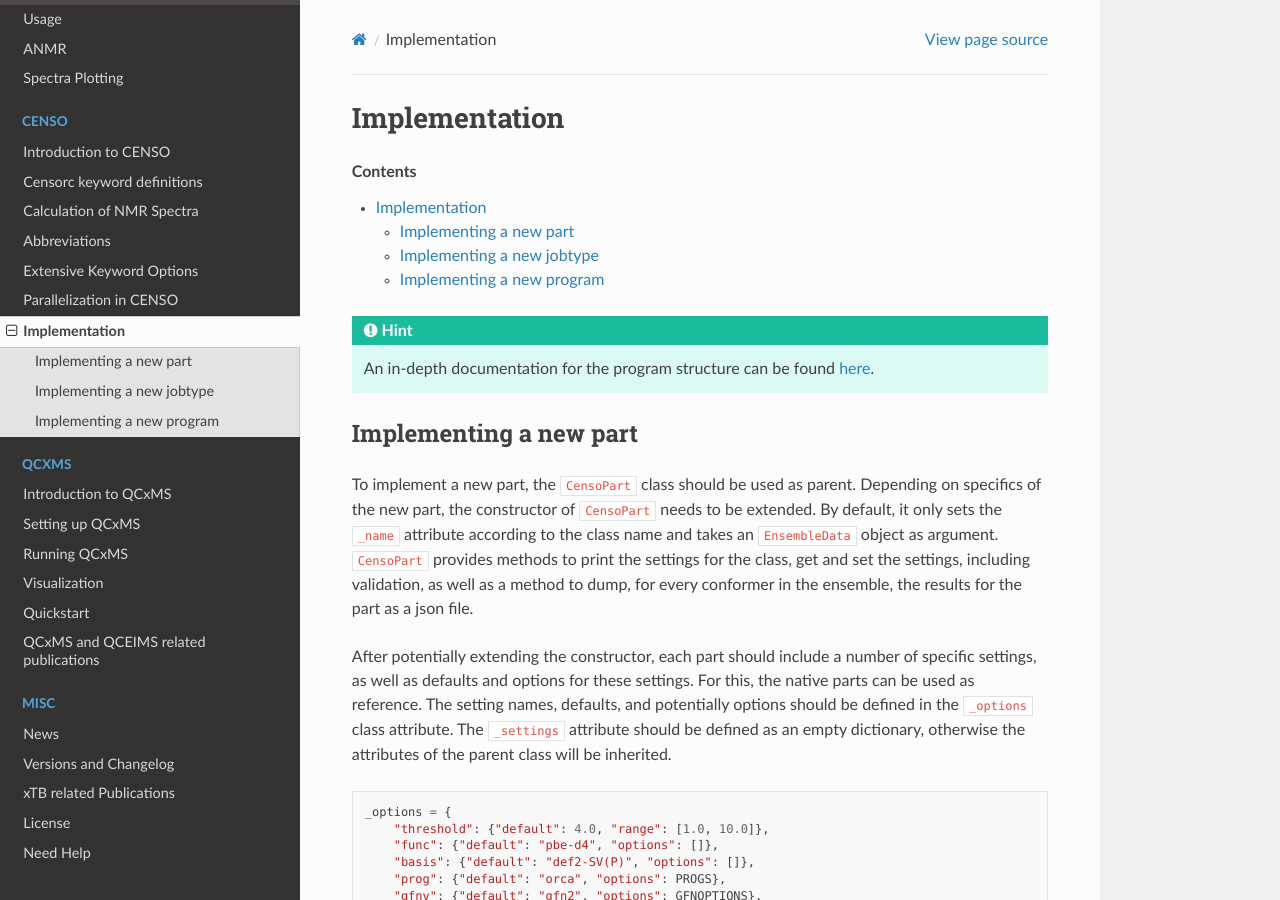
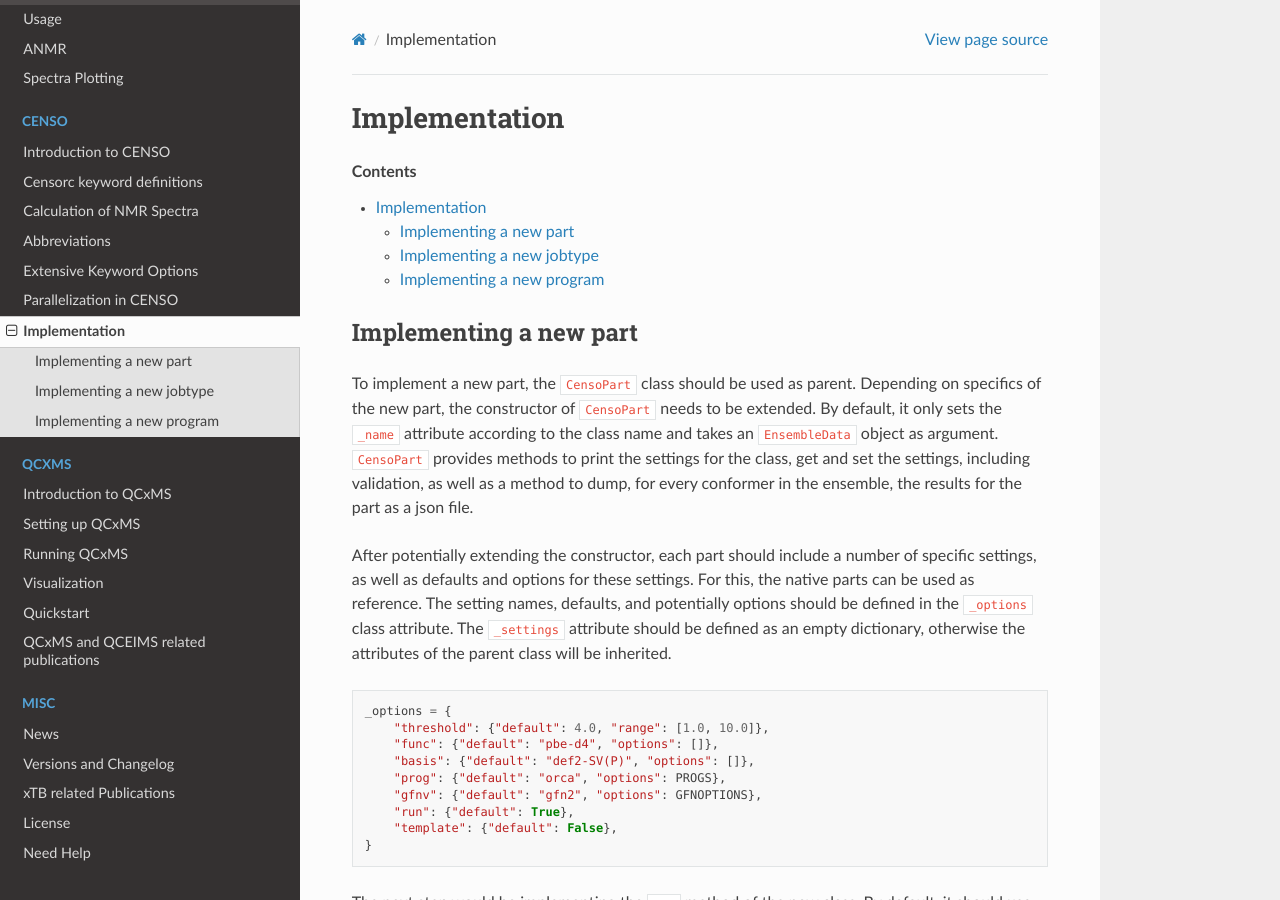
Before and after one commit to grimme-lab/xtb_docs, a Sphinx documentation site: the page built from source/CENSO_docs/censo_implementation.rst, in a window 1280 px wide and 900 px high. Built offline with Sphinx 7.4.7 and the Read the Docs theme 3.1.0, drawn with Linux system fonts in a browser that asks for light colours.

```diff
--- a/source/CENSO_docs/censo_implementation.rst
+++ b/source/CENSO_docs/censo_implementation.rst
@@ -5,11 +5,6 @@ Implementation
 ==============
 
 .. contents::
-
-
-.. hint::
-
-   An in-depth documentation for the program structure can be found `here <https://github.com/lmseidler/censo-doc/tree/main>`_.
 
 Implementing a new part
 -----------------------
```
Also changed, not shown: source/CENSO_docs/censo.rst (+5 -5 lines).
